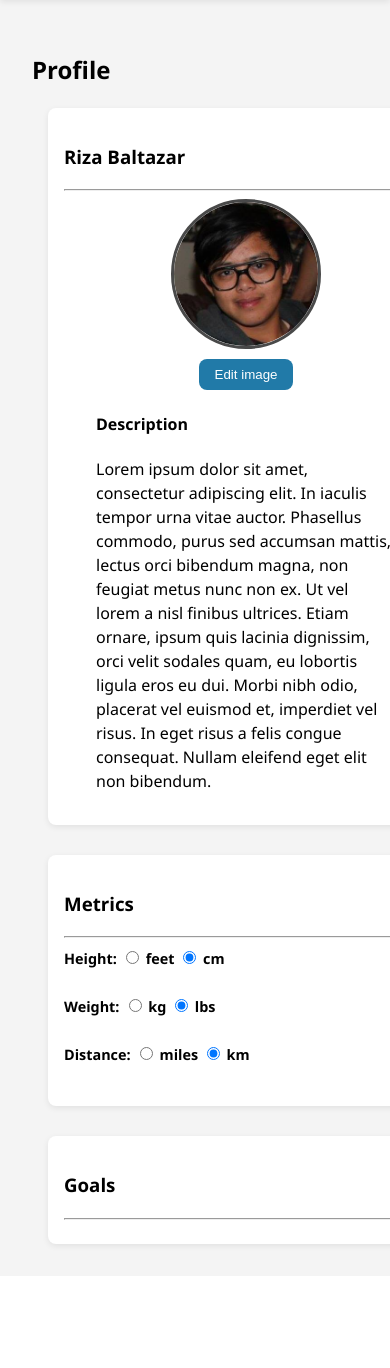
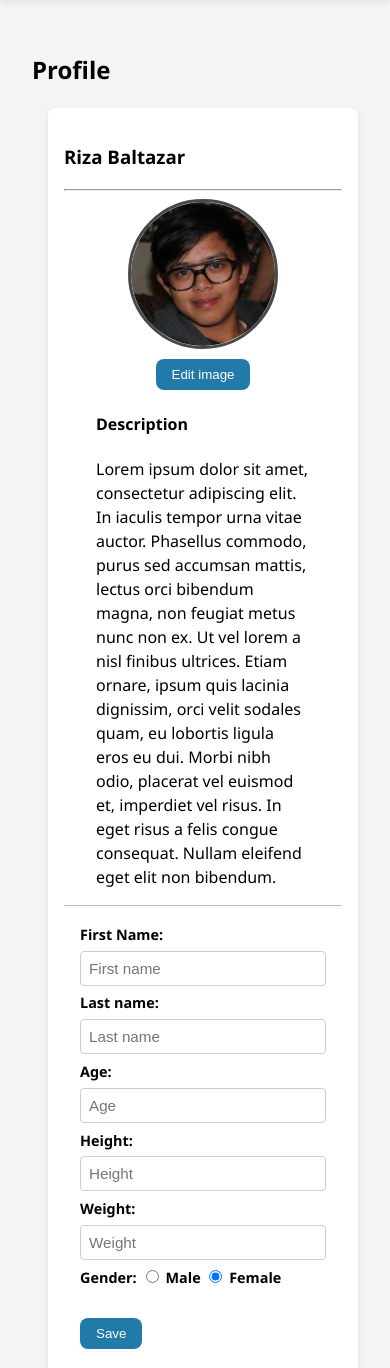
Before and after one commit to Mathic/portfolio, a Django app: page /health/profile in a window 390 px wide; the page is wider, and only the part inside the window is pictured. Shown: the part 72-1440 px from the top of that part. Before the commit the page ends 1322 px from the top of that part, so only its background shows below. Run offline with Django 3.2, Linux system fonts and the light colour scheme; parts of the project's set-up code (start-up, migrations or seed data) failed here and were passed over; some libraries are stand-ins or nearby versions.

Commit message:
Responsiveness on first card in profile

```diff
--- a/calorie/static/calorie/css/_mobile.scss
+++ b/calorie/static/calorie/css/_mobile.scss
@@ -23,6 +23,7 @@
 
     &-personal {
       grid-area: personal;
+      min-width: inherit;
     }
 
     &-general {
@@ -72,8 +73,28 @@
     'goals';
     grid-template-columns: 1fr;
 
+    &-profile {
+      display: block;
+      grid-gap: 30px;
+      grid-template-areas:
+      'top'
+      'bottom';
+      grid-template-columns: 1fr;
+
+      .portrait-center {
+        grid-area: top;
+      }
+
+      .settings-form {
+        grid-area: form;
+        border-left: none;
+        border-top: lighten($secondary-color, 45) 1px solid;
+      }
+    }
+
     &-personal {
       grid-area: personal;
+      min-width: inherit;
     }
 
     &-general {
@@ -124,6 +145,48 @@
     grid-template-columns: 1fr;
   }
 
+  .settings {
+    display: grid;
+    grid-gap: 30px;
+    grid-template-areas:
+    'personal'
+    'general'
+    'goals';
+    grid-template-columns: 1fr;
+
+    &-profile {
+      display: block;
+      grid-gap: 30px;
+      grid-template-areas:
+      'top'
+      'bottom';
+      grid-template-columns: 1fr;
+
+      .portrait-center {
+        grid-area: top;
+      }
+
+      .settings-form {
+        grid-area: form;
+        border-left: none;
+        border-top: lighten($secondary-color, 45) 1px solid;
+      }
+    }
+
+    &-personal {
+      grid-area: personal;
+      min-width: inherit;
+    }
+
+    &-general {
+      grid-area: general;
+    }
+
+    &-goals {
+      grid-area: goals;
+    }
+  }
+
   main {
     margin-left: 0;
     @include easeOut;
```
Also changed, not shown: calorie/static/calorie/css/calorie.min.css.
